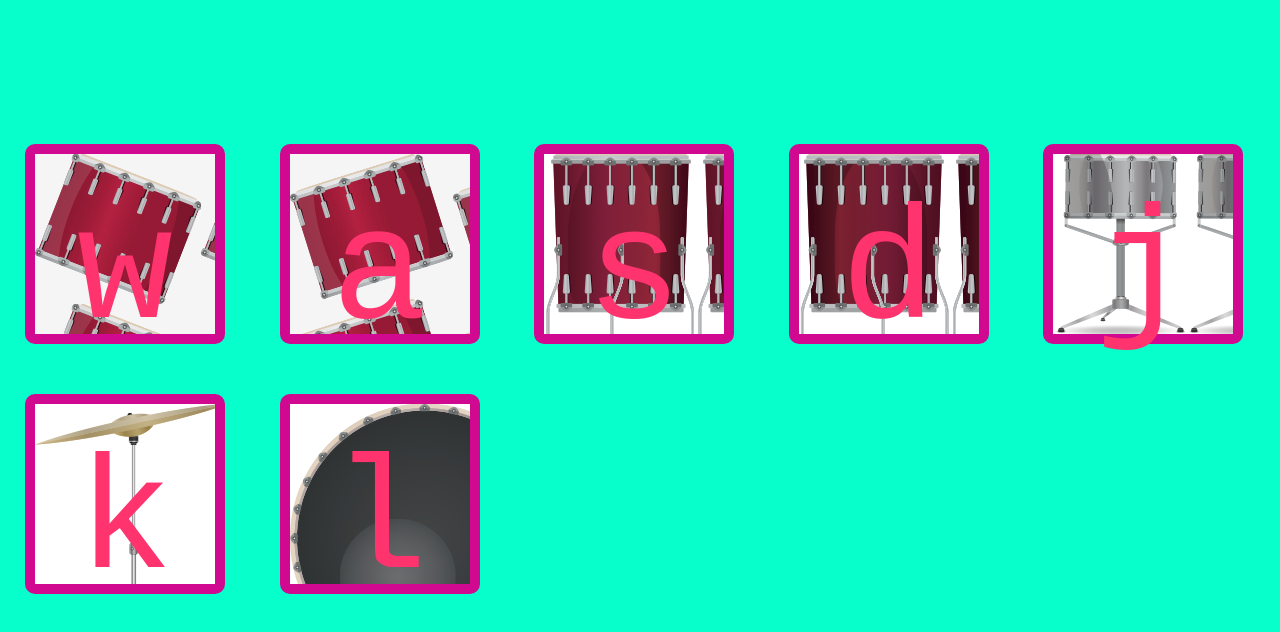
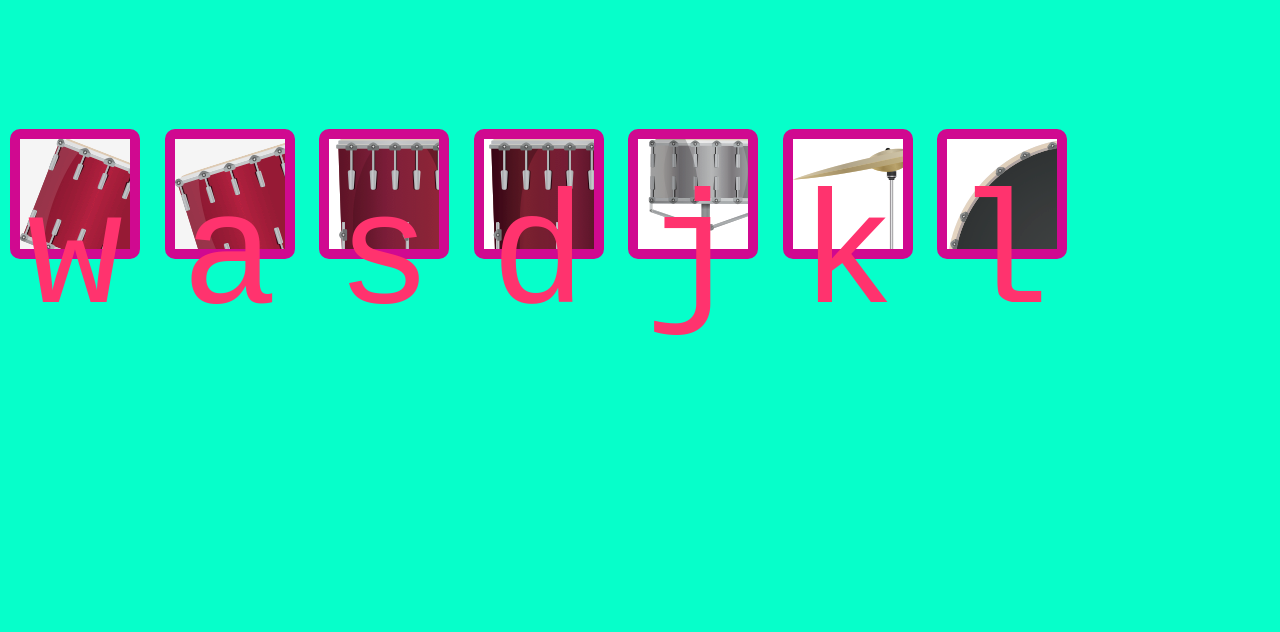
Before and after one commit to Banzero1/Drumkit, a plain HTML site: page index.html in a window 1280 px wide. Shown: the part 244-876 px from the top of the page. After the commit the page ends 800 px from the top, so only its background shows below. Drawn offline with nearby package versions, Linux system fonts and the light colour scheme.

Commit message:
Update main1.css

```diff
--- a/main1.css
+++ b/main1.css
@@ -56,9 +56,9 @@ body {
 }
 .drum{
 
-   height: 200px;
-   width:200px;
-   margin: 25px;
+   height: 130px;
+   width:130px;
+   margin: 10px;
 
    border: solid;
    border-width: 10px;
```
